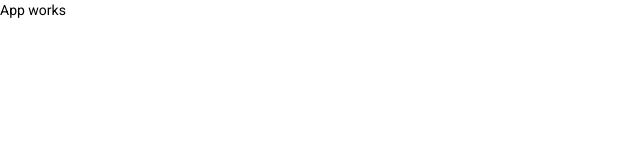
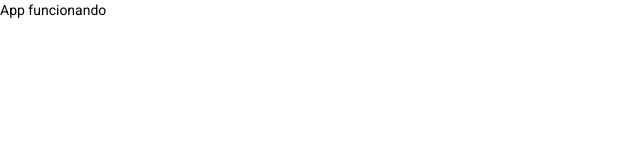
Before and after one commit to ramoty/sportfit_teste, an Angular app: page / in a window 1280 px wide. Shown: the top 160 px of the page, without its empty margins (0-640 px from the left). Built offline with nearby package versions, Linux system fonts and the light colour scheme.

Commit message:
meterial instalado no projeto

```diff
--- a/src/app/app.component.html
+++ b/src/app/app.component.html
@@ -1 +1 @@
-<p>App works</p>
+<p>App funcionando</p>
```
